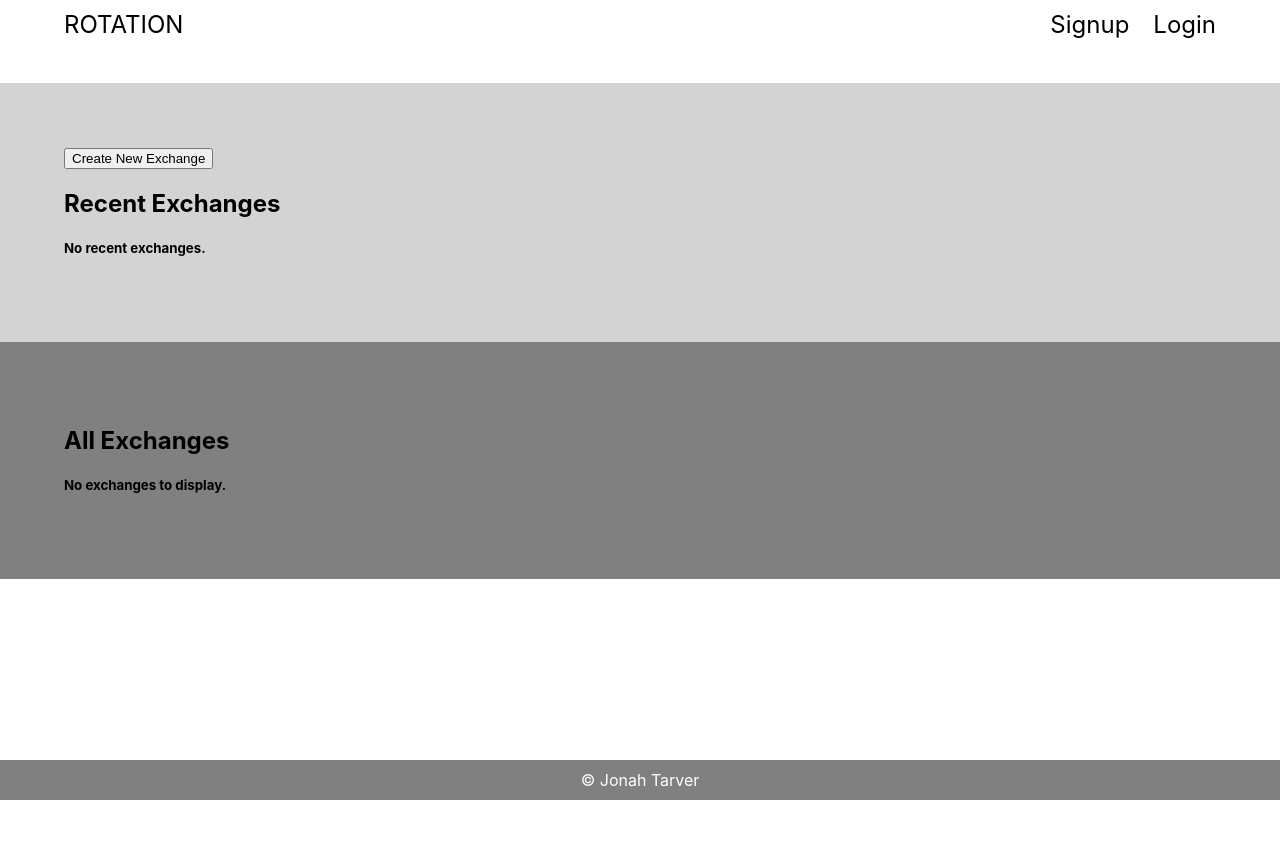
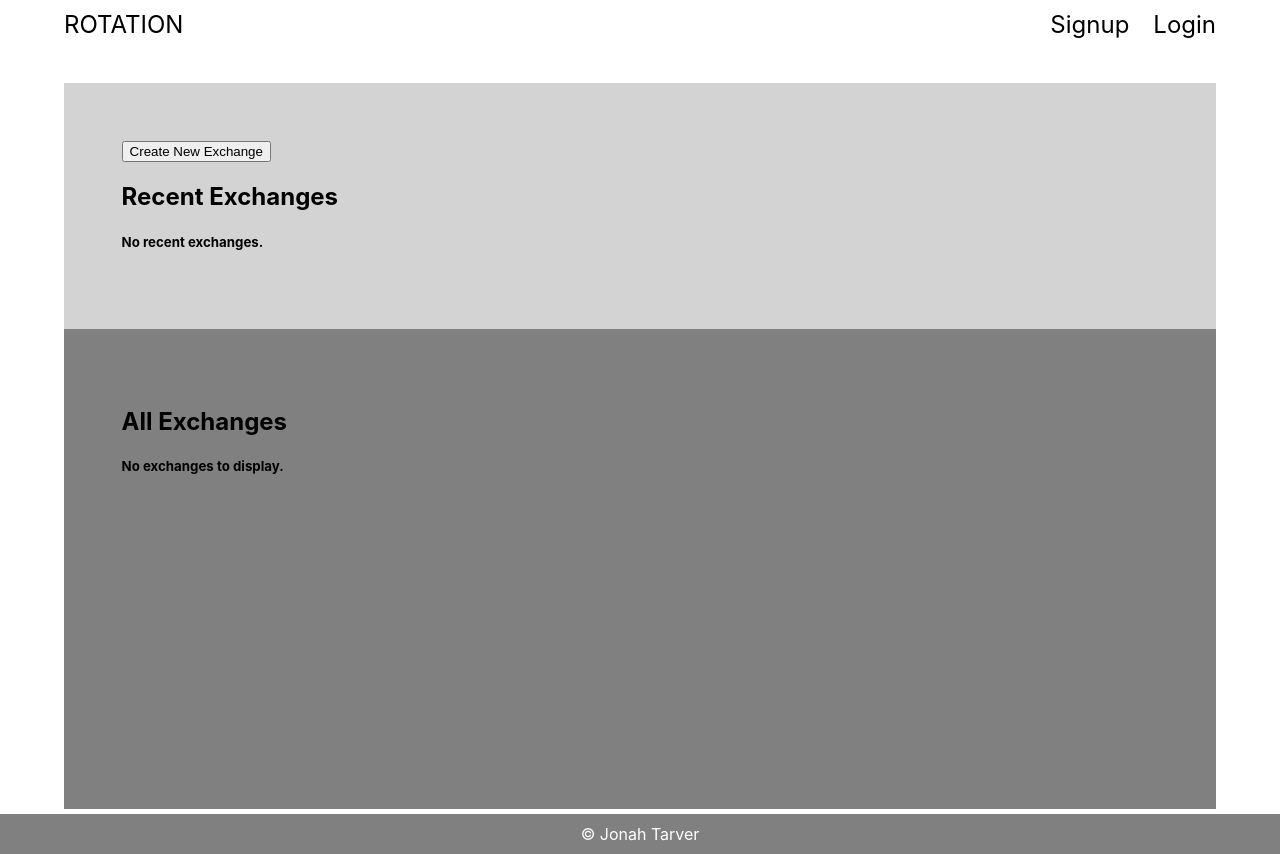
Before and after one commit to Tarv44/rec-client, a React (Create React App) app: page /dashboard in a window 1280 px wide. Before the commit the page ends 800 px from the top, so only its background shows below. Built offline with nearby package versions, Linux system fonts and the light colour scheme.

Commit message:
Styled dashboard sections

```diff
--- a/src/AllEx/AllEx.css
+++ b/src/AllEx/AllEx.css
@@ -2,3 +2,8 @@
     font-style: italic;
     font-size: 12px;
 }
+
+.all-exchanges {
+    min-height: 60vh;
+    margin-bottom: 5px;
+}
--- a/src/AllEx/AllEx.js
+++ b/src/AllEx/AllEx.js
@@ -14,7 +14,7 @@ export default function AllEx(props) {
 
     const exDisplay = props.exchanges.length > 0 ? <ul>{exLis}</ul> : <h5>No exchanges to display.</h5>
     return (
-        <section>
+        <section className='all-exchanges'>
             <h2>All Exchanges</h2>
             {exDisplay}
         </section>
--- a/src/App/App.css
+++ b/src/App/App.css
@@ -5,6 +5,10 @@
 a {
     text-decoration: none;
     color: black;
+}
+
+li {
+    text-decoration: underline;
 }
 
 .App {
--- a/src/Dashboard/Dashboard.css
+++ b/src/Dashboard/Dashboard.css
@@ -0,0 +1,12 @@
+.dashboard {
+    display: flex;
+    flex-direction: column;
+    align-items: center;
+    justify-content: stretch;
+    margin: 0 2%;
+    padding: 0 5%;
+    min-height: 90vh;
+}
+ .dashboard section {
+     width: 100%;
+ }
--- a/src/Dashboard/Dashboard.js
+++ b/src/Dashboard/Dashboard.js
@@ -9,7 +9,7 @@ export default class Dashboard extends Component {
 
     render() {
         return (
-            <main>
+            <main className='dashboard'>
                 <header>
                     <h1>{this.context.current_user.username}</h1>
                 </header>
```
Also changed, not shown: 1 other file (tests, documents, lock files or other folders).
